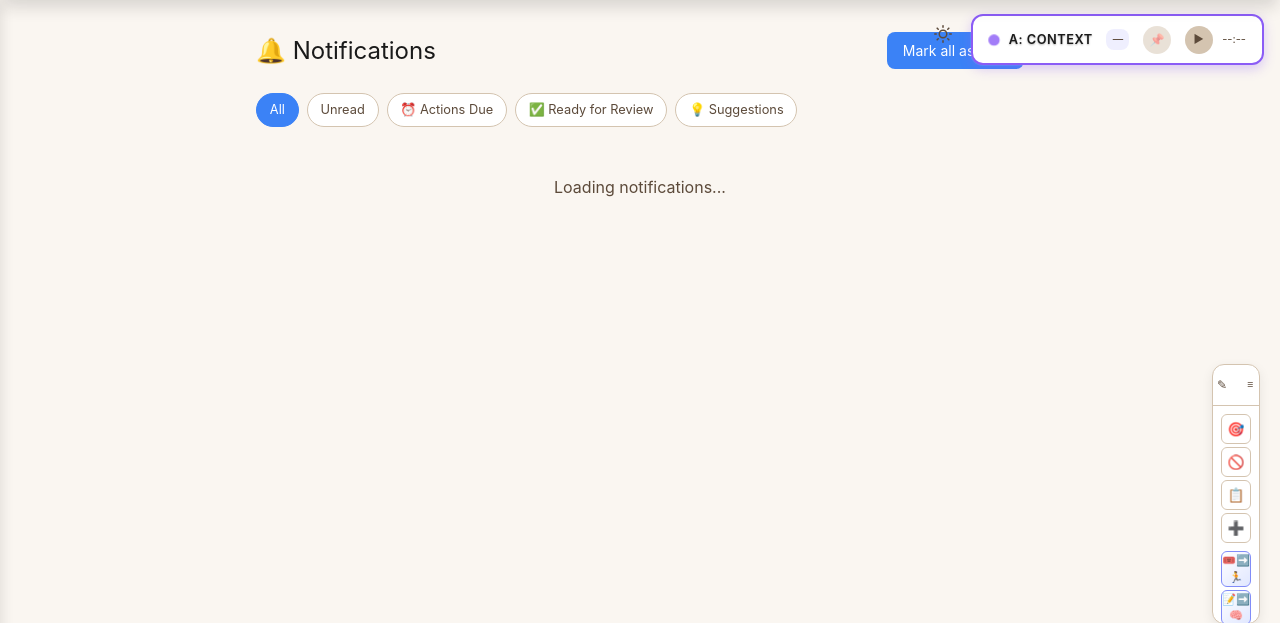
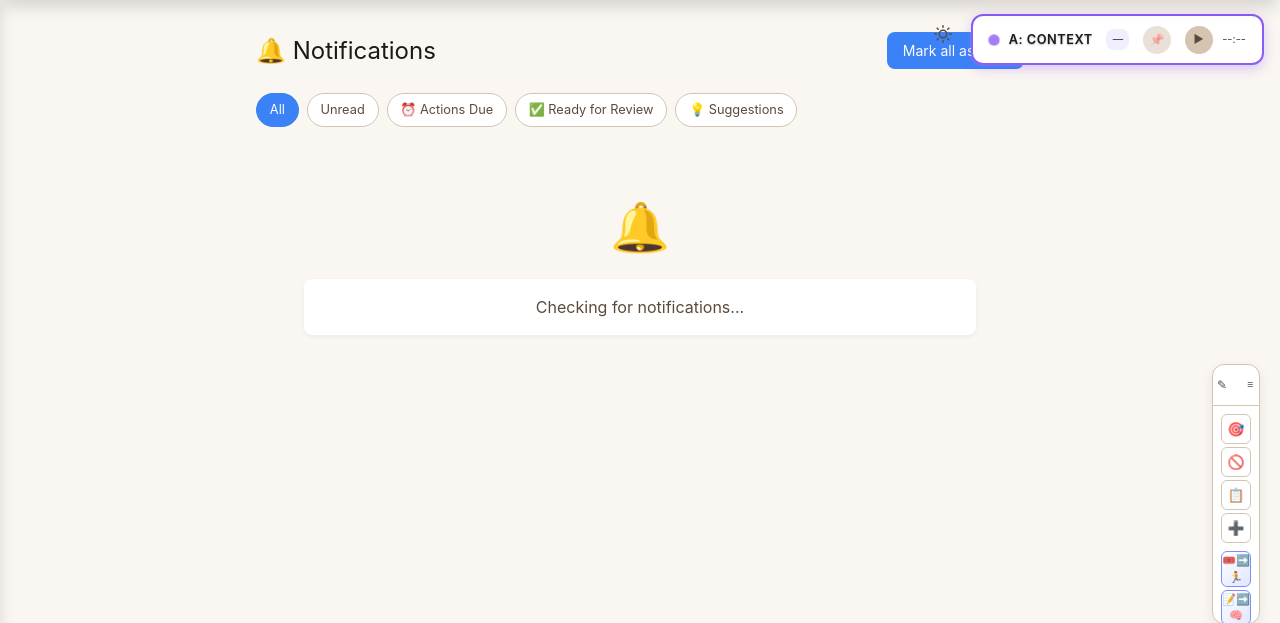
Before and after one commit to rowan-machine/v0agent, a Python web app: template src/app/templates/notifications.html in a window 1280 px wide. Shown: the part 56-679 px from the top of the page. Run offline with Jinja, Linux system fonts and the light colour scheme; the template is opened without the code that fills it, so the values that code supplies are empty; some libraries are stand-ins or nearby versions.

Commit message:
fix: improve notifications empty state message
- Change initial state from 'Loading notifications...' to 'Checking for notifications...'
- Use consistent empty-state styling with bell icon

```diff
--- a/src/app/templates/notifications.html
+++ b/src/app/templates/notifications.html
@@ -201,7 +201,10 @@
   </div>
 
   <div class="notification-list" id="notificationList">
-    <div class="loading-state">Loading notifications...</div>
+    <div class="empty-state" id="initialLoadState">
+      <div class="empty-state-icon">🔔</div>
+      <p>Checking for notifications...</p>
+    </div>
   </div>
 </div>
 
```
